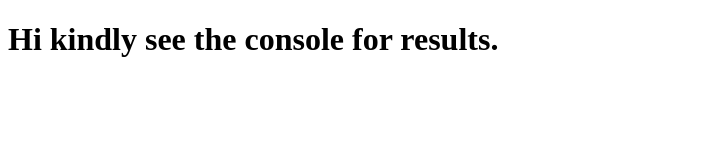
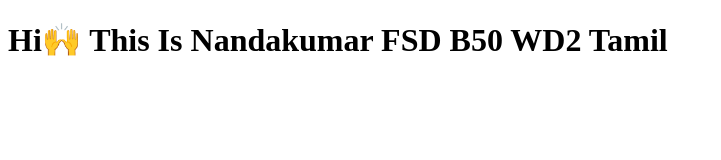
Before and after one commit to Nanda-93/JS-Loop-And-Math-method, a plain HTML site: page Index.html in a window 1280 px wide. Shown: the whole page, without its empty margins (0-721 px from the left). Drawn offline with Linux system fonts and the light colour scheme.

Commit message:
update the H1 tag

```diff
--- a/Index.html
+++ b/Index.html
@@ -6,7 +6,7 @@
     <title>JS-Loop-And-Math-method</title>
 </head>
 <body>
-    <h1>Hi kindly see the console for results.</h1>
+    <h1>Hi🙌 This Is Nandakumar FSD B50 WD2 Tamil</h1>
     <script src="./script.js"></script>
 
 </body>
```
